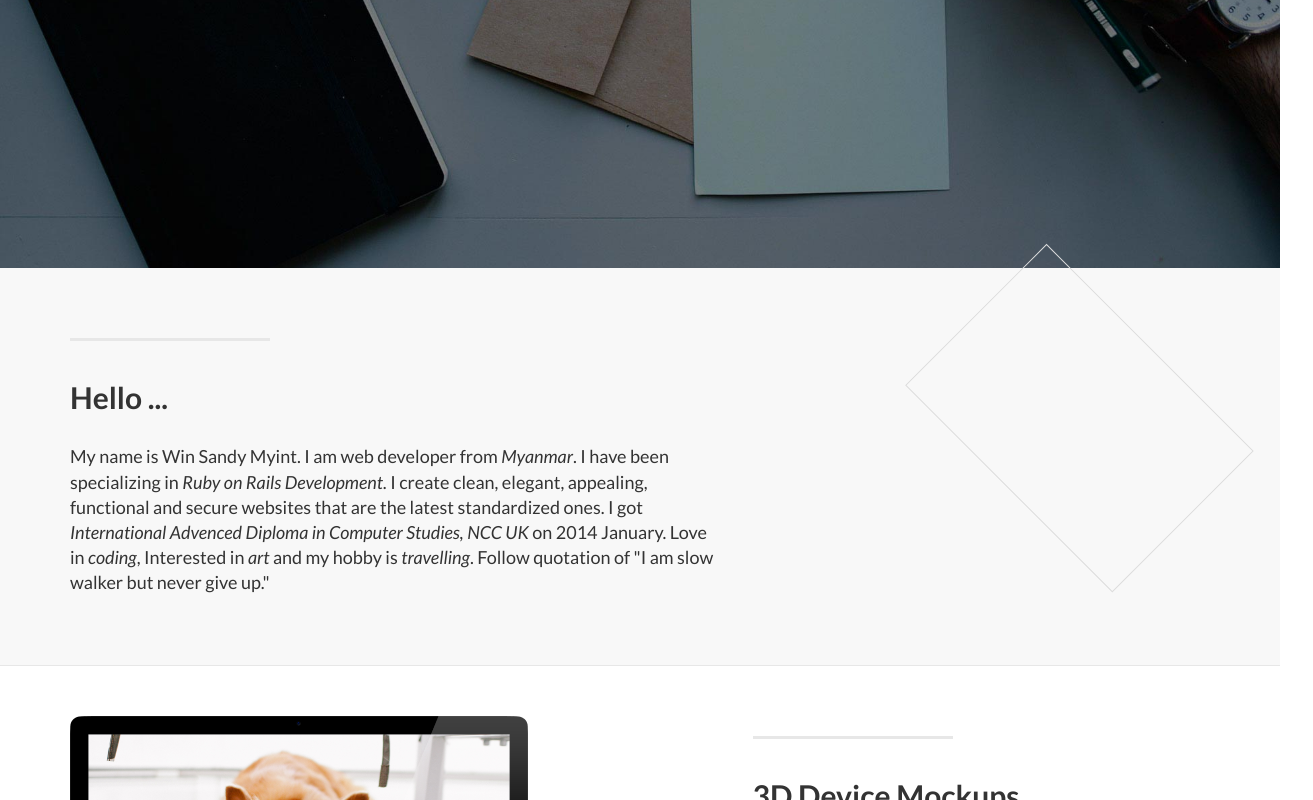
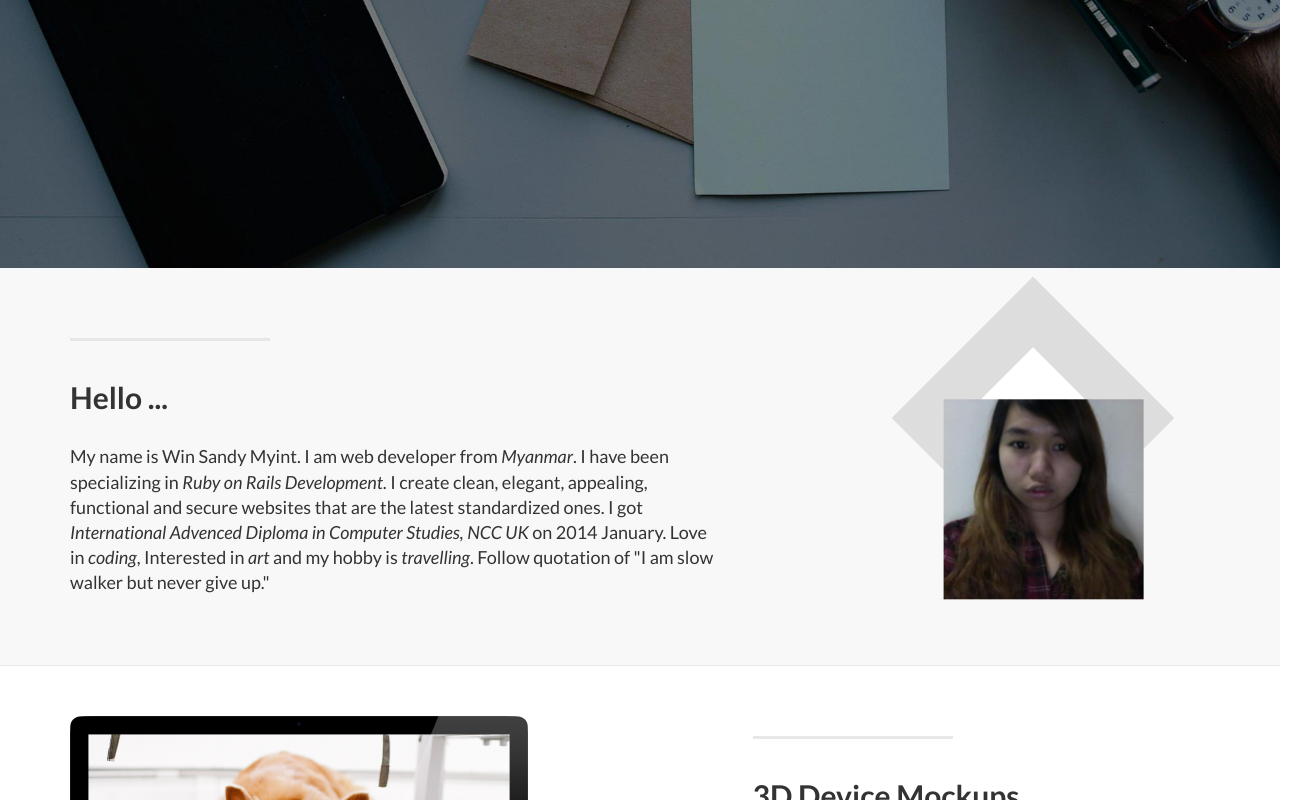
Before and after one commit to winsandymyint/winsandymyint.github.io, a plain HTML site: page index.html in a window 1280 px wide. Shown: the part 509-1309 px from the top of the page, 1313 px wide, since content can reach past the window. Drawn offline with Linux system fonts and the light colour scheme.

Commit message:
add profile pic

```diff
--- a/css/landing-page.css
+++ b/css/landing-page.css
@@ -166,24 +166,20 @@ p.copyright {
 }
 
 #profile-pic{
-    border: 1px solid #dddddd;
-    padding: 10px;
-    background: transparent;
+    border: 50px solid #dddddd;
+    background: #ffffff;
     -ms-transform: rotate(45deg); /* IE 9 */
     -webkit-transform: rotate(45deg); /* Chrome, Safari, Opera */
-    transform: rotate(45deg);*/
+    transform: rotate(45deg);
     width: 200px;
     height: 200px;
-    z-index: 9;
+    z-index: 0;
 }
-#test{
-    width: 200px;
-    background: url('../img/profile-pic.jpg') ;
-    height: 200px;
-}
-#profile-pic .test{
+#pro-pic{
     -ms-transform: rotate(315deg) !important; /* IE 9 */
     -webkit-transform: rotate(315deg) !important; /* Chrome, Safari, Opera */
     transform: rotate(315deg) !important;
-    z-index: 0;
+    z-index: ;
+    width: 200px;
+    height: 200px;
 }
--- a/index.html
+++ b/index.html
@@ -9,7 +9,7 @@
     <meta name="description" content="">
     <meta name="author" content="">
 
-    <title>Landing Page - Start Bootstrap Theme</title>
+    <title>Sandy | Simple girl in simple life</title>
 
     <!-- Bootstrap Core CSS -->
     <link href="css/bootstrap.min.css" rel="stylesheet">
@@ -120,7 +120,7 @@
                         Follow quotation of "I am slow walker but never give up."</p>
                 </div>
                 <div class="col-lg-3 col-lg-offset-2 col-sm-6" id="profile-pic">
-                    <div class="test"></div>
+                    <img src="img/profile-pic.jpg" id="pro-pic">
                 </div>
             </div>
 
```
